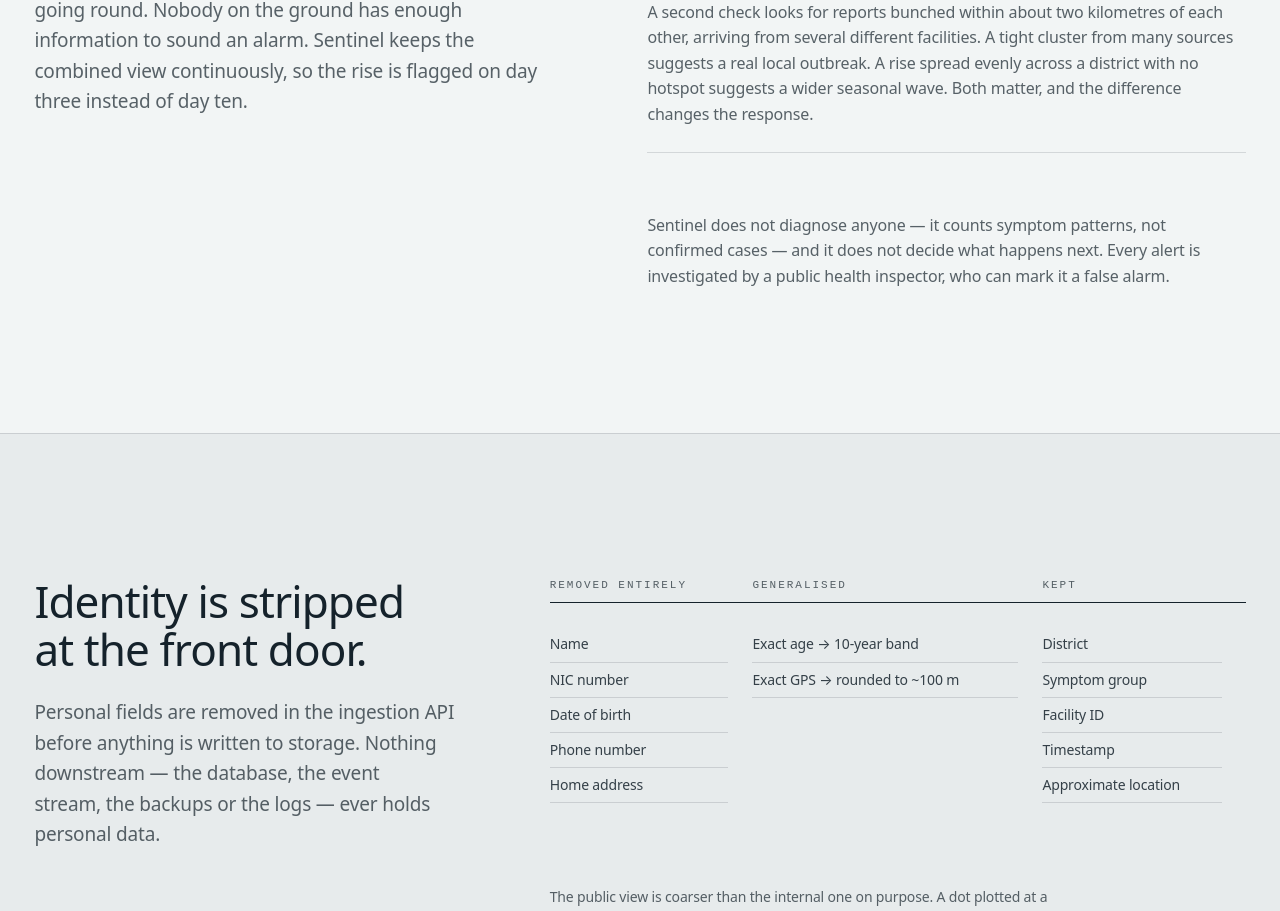
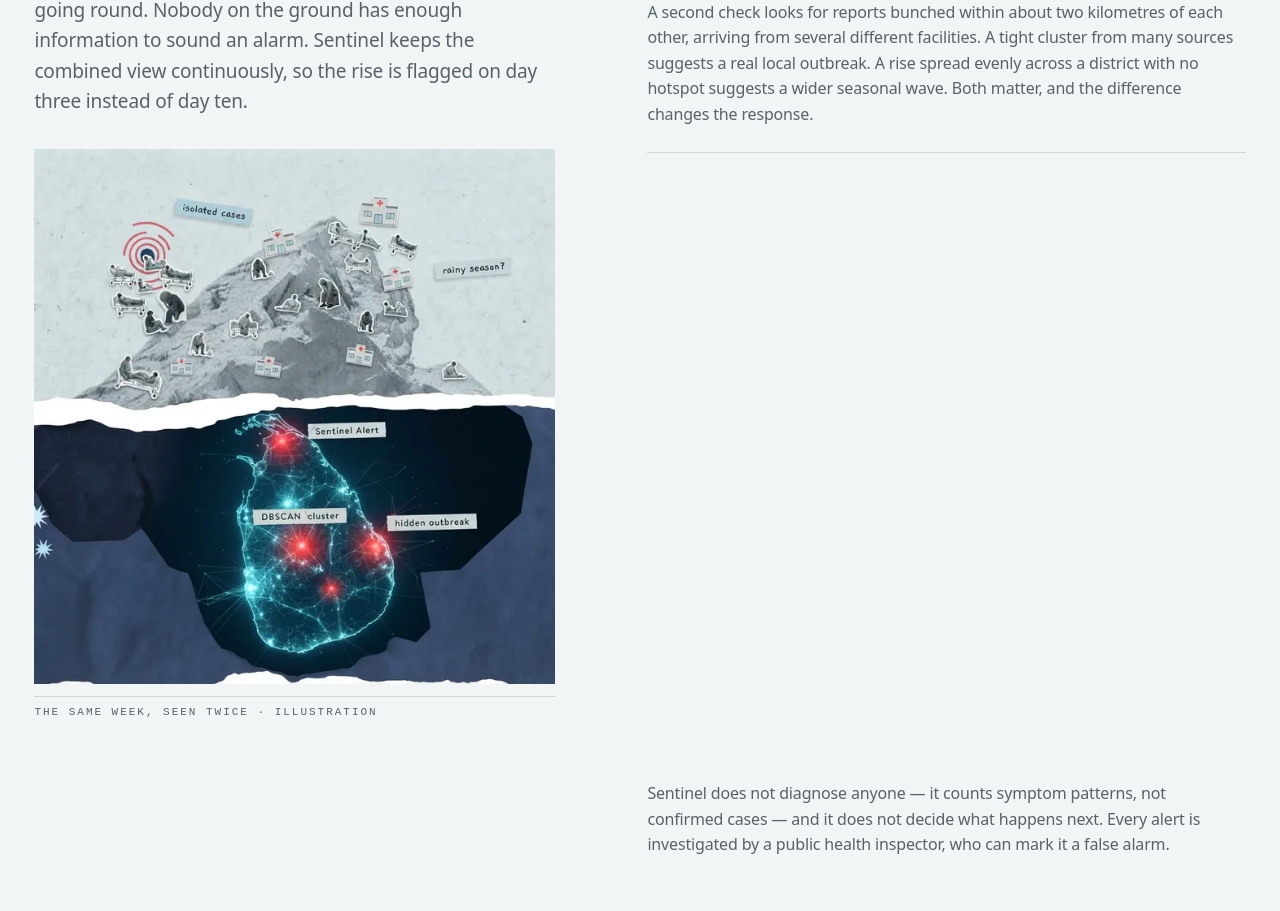
Before and after one commit to Rimaz17/sentinel, a React (Vite) app in the folder frontend/: page / in a window 1280 px wide. Shown: the part 1609-2520 px from the top of the page. Built offline with nearby package versions, Linux system fonts and the light colour scheme.

Commit message:
feat(landing): illustrate the detection section with the two-views figure

```diff
--- a/frontend/src/features/landing/sections/Mechanism.tsx
+++ b/frontend/src/features/landing/sections/Mechanism.tsx
@@ -1,3 +1,5 @@
+import { twoViews } from '@/assets/images'
+import { Figure } from '@/components/ui/Figure'
 import './mechanism.css'
 
 const CHECKS = [
@@ -25,6 +27,14 @@ export function Mechanism() {
             round. Nobody on the ground has enough information to sound an alarm. Sentinel keeps the
             combined view continuously, so the rise is flagged on day three instead of day ten.
           </p>
+
+          <Figure
+            className="mechanism__figure"
+            image={twoViews}
+            sizes="(min-width: 90rem) 542px, (min-width: 60rem) 38vw, calc(100vw - 2rem)"
+            alt="One week drawn twice. Above: patients and hospitals scattered across a grey hillside, annotated “isolated cases” and “rainy season?”. Below: the same island as a single connected network, with three red clusters picked out and annotated “Sentinel alert”, “DBSCAN cluster” and “hidden outbreak”."
+            caption="The same week, seen twice · illustration"
+          />
         </div>
 
         <dl className="mechanism__checks">
--- a/frontend/src/features/landing/sections/mechanism.css
+++ b/frontend/src/features/landing/sections/mechanism.css
@@ -51,6 +51,10 @@
   color: var(--ink-70);
 }
 
+.mechanism__figure {
+  margin-top: var(--space-lg);
+}
+
 .mechanism__limit {
   max-width: var(--measure);
   color: var(--ink-70);
@@ -63,10 +67,8 @@
     align-items: start;
   }
 
-  .mechanism__lede {
-    position: sticky;
-    top: calc(var(--header-h) + var(--space-xl));
-  }
+  /* The lede is no longer sticky: with the figure under it the column is full,
+     so there is nothing to hold in place. */
 
   .mechanism__checks {
     border-top: 0;
```
